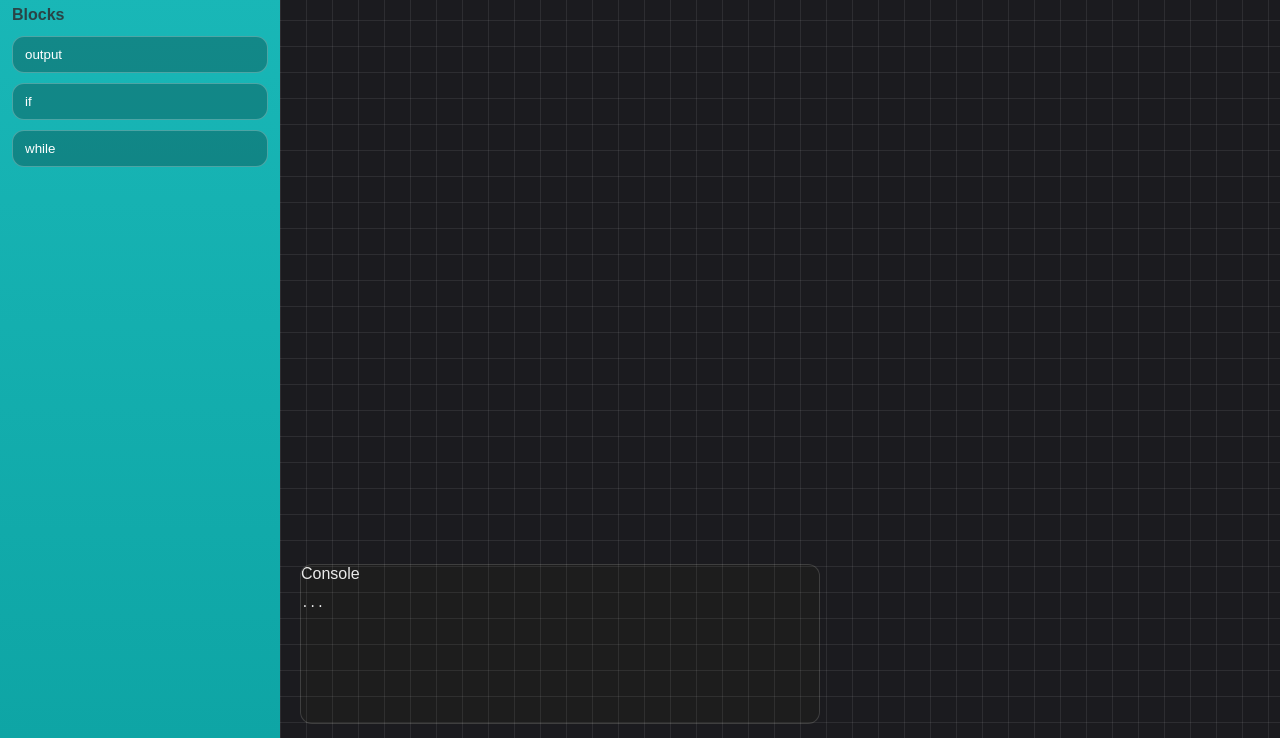
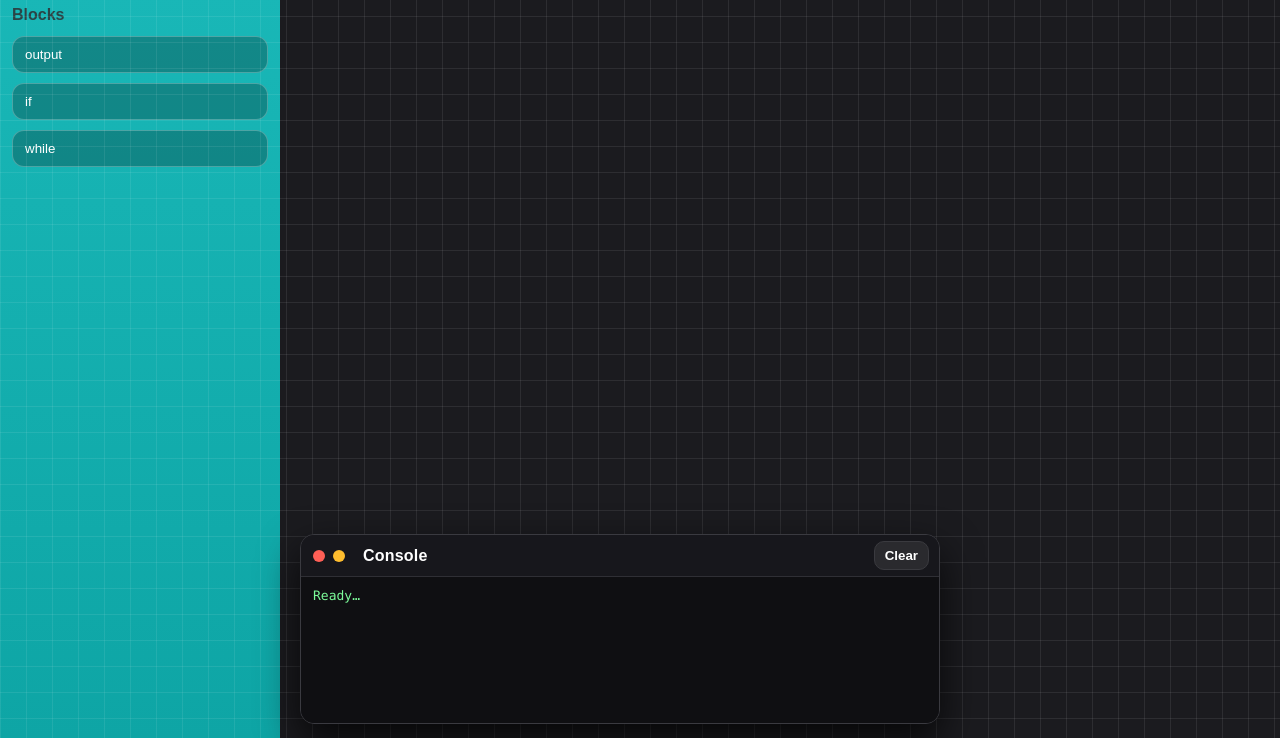
Before and after one commit to Gravyzz/hits_project_web, a plain HTML site: page index.html in a window 1280 px wide. Shown: the part 62-800 px from the top of the page. Drawn offline with Linux system fonts and the light colour scheme.

Commit message:
console update

```diff
--- a/index.html
+++ b/index.html
@@ -27,10 +27,26 @@
             </aside>
 
             <section class="workspace-wrap">
-                <div class="console">
-                    <div class="console-title">Console</div>
-                    <pre class="console-text">...</pre>
-                </div>
+                <div class="console" id="console">
+                    <div class="console-header">
+                        <div class="console-title">
+                        <span class="console-dots">
+                            <button class="dot dot-red" id="consoleClose" aria-label="Close (clear + hide)"></button>
+                            <button class="dot dot-yellow" id="consoleHide" aria-label="Hide (keep logs)"></button>
+                        </span>
+                        Console
+                        </div>
+
+                        <div class="console-actions">
+                        <button class="console-btn" id="consoleClear" aria-label="Clear console">Clear</button>
+                        </div>
+                    </div>
+
+                    <div class="console-body">
+                        <pre class="console-text" id="consoleText">Ready…</pre>
+                    </div>
+                    </div>
+                    </div>
                 <div class="workspace"></div>
             </section>
         </main>
--- a/style.css
+++ b/style.css
@@ -101,10 +101,111 @@ body {
   position: absolute;
   left: 20px;
   bottom: 14px;
-  width: 520px;
-  height: 160px;
-  background: rgba(30,30,30,.95);
-  border: 1px solid rgba(255,255,255,.15);
-  border-radius: 12px;
+
+  width: min(640px, calc(100% - 40px));
+  height: 190px;
+
+
+  background: #0f0f12;
+  border: 1px solid #3a3a40;
+  border-radius: 14px;
   overflow: hidden;
+
+  box-shadow:
+    0 0 0 1px rgba(255,255,255,0.08) inset,
+    0 18px 40px rgba(0, 0, 0, 0.75);
+
+  z-index: 50;
 }
+
+.console-header {
+  height: 42px;
+  display: flex;
+  align-items: center;
+  justify-content: space-between;
+
+  padding: 0 10px 0 12px;
+
+  background: #17171c;
+  border-bottom: 1px solid #2f2f35;
+}
+
+.console-body {
+  height: calc(100% - 42px);
+  overflow: auto;
+  padding: 10px 12px;
+
+  background: #0f0f12;
+}
+
+
+.console-title {
+  display: flex;
+  align-items: center;
+  gap: 10px;
+
+  font-weight: 800;
+  letter-spacing: 0.2px;
+  color: #ffffff;
+}
+
+.console-dots {
+  display: inline-flex;
+  gap: 8px;
+  margin-right: 8px;
+}
+
+.dot {
+  width: 12px;
+  height: 12px;
+  border-radius: 999px;
+  border: 0;
+  padding: 0;
+  cursor: pointer;
+}
+
+.dot:active {
+  transform: scale(0.95);
+}
+
+.dot-red {
+  background: #ff5f56;
+}
+
+.dot-yellow {
+  background: #ffbd2e;
+}
+
+.console-actions {
+  display: flex;
+  gap: 8px;
+}
+
+.console-btn {
+  border: 1px solid #3a3a3f;
+  background: #2a2a2e;
+  color: #ffffff;
+
+  padding: 6px 10px;
+  border-radius: 10px;
+  font-weight: 700;
+  cursor: pointer;
+}
+
+.console-btn:hover {
+  background: #3a3a3f;
+}
+
+.console-text {
+  margin: 0;
+  font-family: ui-monospace, SFMono-Regular, Menlo, Monaco, Consolas, "Liberation Mono", monospace;
+  font-size: 13px;
+  line-height: 1.35;
+
+  color: #7CFC9A;
+  white-space: pre-wrap;
+}
+
+.console.is-hidden {
+  display: none;
+}
```
